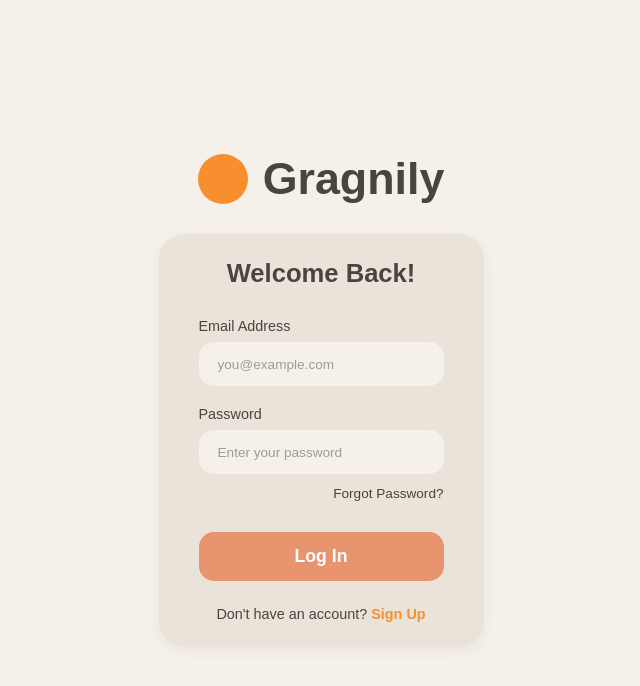
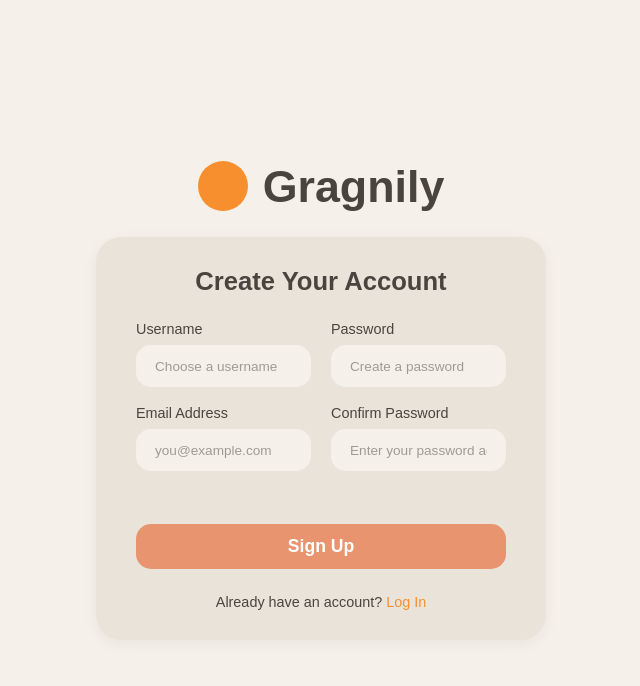
Before and after one commit to NW0RK/react-gragnily-auth, a React (Create React App) app: page / in a window 1280 px wide. Before the commit this address led to /login. Shown: the top 686 px of the page, without its empty margins (319-959 px from the left). Built offline with nearby package versions, Linux system fonts and the light colour scheme.

Commit message:
Final Commit of the day hopefully

```diff
--- a/src/App.js
+++ b/src/App.js
@@ -1,23 +1,16 @@
 import React from "react";
-import {
-  BrowserRouter as Router,
-  Routes,
-  Route,
-  Navigate,
-} from "react-router-dom";
+import { HashRouter as Router, Routes, Route } from "react-router-dom";
 import SignUp from "./pages/SignUp";
 import LogIn from "./pages/LogIn";
+import ForgotPassword from "./pages/ForgotPassword";
 import "./style.css"; // Import the global CSS
-
 function App() {
   return (
     <Router>
       <Routes>
-        {/* Default route redirects to login */}
-        <Route path="/" element={<Navigate replace to="/login" />} />
+        <Route path="/" element={<SignUp />} />
         <Route path="/login" element={<LogIn />} />
-        <Route path="/signup" element={<SignUp />} />
-        {/* Add other routes here if needed */}
+        <Route path="forgot-password" element={<ForgotPassword />} />
       </Routes>
     </Router>
   );
--- /dev/null
+++ b/src/pages/ForgotPassword.jsx
@@ -0,0 +1,51 @@
+import React from "react";
+import { Link } from "react-router-dom"; // Import Link for navigation
+import AuthLayout from "../components/AuthLayout"; // Import the shared layout
+
+const ForgotPassword = () => {
+  const handleSubmit = (event) => {
+    event.preventDefault();
+    // Handle forgot password logic here (e.g., API call to send reset email)
+    console.log("Forgot password form submitted");
+    // You might want to show a success message to the user here
+  };
+
+  return (
+    <AuthLayout>
+      {" "}
+      {/* Use the shared layout */}
+      <h2>Reset Your Password</h2>
+      {/* Add some instructional text */}
+      <p className="instruction-text">
+        Enter the email address associated with your account, and we'll send you
+        a link to reset your password.
+      </p>
+      <form onSubmit={handleSubmit}>
+        <div className="form-group">
+          <label htmlFor="email">Email Address</label>
+          <input
+            type="email"
+            id="email"
+            name="email"
+            required
+            placeholder="you@example.com"
+          />
+        </div>
+
+        <button type="submit" className="btn-auth">
+          {" "}
+          {/* Use consistent button class */}
+          Send Reset Link
+        </button>
+      </form>
+      <p className="toggle-link">
+        {" "}
+        {/* Use consistent link class */}
+        Remembered your password? <Link to="/login">Log In</Link>{" "}
+        {/* Link back to login */}
+      </p>
+    </AuthLayout>
+  );
+};
+
+export default ForgotPassword;
--- a/src/pages/LogIn.jsx
+++ b/src/pages/LogIn.jsx
@@ -1,18 +1,15 @@
 import React from "react";
-import { Link } from "react-router-dom"; // Import Link
-import AuthLayout from "../components/AuthLayout"; // Import the layout
+import { Link } from "react-router-dom";
+import AuthLayout from "../components/AuthLayout";
 
 const LogIn = () => {
   const handleSubmit = (event) => {
     event.preventDefault();
-    // Handle login logic here (e.g., API call)
     console.log("Log In form submitted");
   };
 
   return (
     <AuthLayout>
-      {" "}
-      {/* Wrap content in the layout */}
       <h2>Welcome Back!</h2>
       <form onSubmit={handleSubmit}>
         <div className="form-group">
@@ -38,22 +35,15 @@ const LogIn = () => {
         </div>
 
         <div className="forgot-password-link">
-          {/* Use a standard anchor tag if it links outside the React app,
-              or Link if it goes to another route like /forgot-password */}
-          <a href="#">Forgot Password?</a>
+          <Link to="/forgot-password">Forgot Password?</Link>
         </div>
 
         <button type="submit" className="btn-auth">
-          {" "}
-          {/* Use consistent button class */}
           Log In
         </button>
       </form>
       <p className="toggle-link">
-        {" "}
-        {/* Use consistent link class */}
-        Don't have an account? <Link to="/signup">Sign Up</Link>{" "}
-        {/* Link to signup */}
+        Don't have an account? <Link to="/">Sign Up</Link>
       </p>
     </AuthLayout>
   );
--- a/src/style.css
+++ b/src/style.css
@@ -1,18 +1,24 @@
 /* src/style.css */
 
-/* --- Variables based on the image's aesthetic --- */
+/* --- Variables --- */
 :root {
-    --bg-color: #F5F1EA;         /* Very light beige page background */
-    --container-bg: #EAE3D9;   /* Slightly darker beige for containers/inputs */
-    --primary-accent: #F78F2E;   /* Bright orange (like the logo bg) */
-    --secondary-accent: #E8946E; /* Muted orange/coral button (like 'ნახვა') */
-    --text-color: #4A443F;       /* Dark grey/brown text */
-    --placeholder-color: #a09a94; /* Lighter text for placeholders */
+    --bg-color: #F5F1EA;
+    --container-bg: #EAE3D9;
+    --primary-accent: #F78F2E;
+    --secondary-accent: #E8946E;
+    --text-color: #4A443F;
+    --placeholder-color: #a09a94;
     --white: #FFFFFF;
-    --border-radius-large: 25px; /* Generous rounding for containers */
-    --border-radius-medium: 15px;/* Rounding for inputs/buttons */
-    --font-family: 'Poppins', sans-serif; /* Rounded sans-serif */
+    --border-radius-large: 25px;
+    --border-radius-medium: 15px;
+    --font-family: 'Poppins', sans-serif;
 }
+
+/* --- Imports --- */
+/* Placed near top for clarity */
+@import url('https://cdnjs.cloudflare.com/ajax/libs/font-awesome/6.0.0/css/all.min.css');
+@import url('https://fonts.googleapis.com/css2?family=Poppins:wght@400;500;600;700&display=swap');
+
 
 /* --- Basic Reset & Body Styling --- */
 * {
@@ -29,23 +35,32 @@ body {
     justify-content: center;
     align-items: center;
     min-height: 100vh;
-    padding: 20px;
+    padding: 20px; /* Padding around the content on the page */
 }
 
-/* Common outer wrapper for auth pages */
+/* --- Page Structure --- */
 .auth-page {
     display: flex;
     flex-direction: column;
     align-items: center;
     width: 100%;
-    max-width: 450px; /* Limit width */
+    max-width: 450px; /* Max width for the signup/login form area */
+}
+
+.auth-form-container {
+    background-color: var(--container-bg);
+    padding: 30px 40px; /* Adjusted default vertical padding */
+    border-radius: var(--border-radius-large);
+    width: 100%;
+    box-shadow: 0 4px 15px rgba(0, 0, 0, 0.05);
+    text-align: center;
 }
 
 /* --- Logo Area --- */
 .logo-container {
     display: flex;
     align-items: center;
-    margin-bottom: 30px;
+    margin-bottom: 25px; /* Adjusted default margin */
 }
 
 .logo-icon {
@@ -59,12 +74,12 @@ body {
     align-items: center;
     font-size: 1.5rem;
     margin-right: 15px;
-}
-/* If using Font Awesome class directly */
-.logo-icon .fa-book-open {
-    line-height: 1; /* Adjust if icon alignment is off */
+    flex-shrink: 0; /* Prevent icon shrinking */
 }
 
+.logo-icon .fa-book-open {
+    line-height: 1; /* Helps vertical alignment */
+}
 
 .site-name {
     font-size: 2.8rem;
@@ -72,26 +87,25 @@ body {
     color: var(--text-color);
 }
 
-/* --- Shared Auth Container Styling --- */
-.auth-form-container {
-    background-color: var(--container-bg);
-    padding: 25px 40px;
-    border-radius: var(--border-radius-large);
-    width: 100%;
-    box-shadow: 0 4px 15px rgba(0, 0, 0, 0.05);
-    text-align: center;
-}
-
+/* --- Headings & Text --- */
 .auth-form-container h2 {
     font-size: 1.6rem;
     font-weight: 600;
-    margin-bottom: 30px;
+    margin-bottom: 25px; /* Adjusted default margin */
     color: var(--text-color);
 }
 
-/* --- Form Elements Styling --- */
+.instruction-text {
+  font-size: 0.9rem;
+  color: var(--text-color);
+  margin-bottom: 25px;
+  line-height: 1.4;
+  text-align: center;
+}
+
+/* --- Form Elements --- */
 .form-group {
-    margin-bottom: 20px;
+    margin-bottom: 18px; /* Adjusted default margin */
     text-align: left;
 }
 
@@ -103,23 +117,28 @@ body {
     color: var(--text-color);
 }
 
+/* Base input styles */
 .form-group input[type="text"],
 .form-group input[type="email"],
 .form-group input[type="password"] {
     width: 100%;
-    padding: 12px 18px;
+    padding: 11px 18px; /* Adjusted default padding */
     border: 1px solid transparent;
     background-color: var(--bg-color);
     border-radius: var(--border-radius-medium);
-    font-size: 1rem;
+    font-size: 1rem; /* Size for user-typed text */
     font-family: var(--font-family);
     color: var(--text-color);
     transition: border-color 0.3s ease, box-shadow 0.3s ease;
 }
 
-.form-group input::placeholder {
-    color: var(--placeholder-color);
-    font-weight: 400;
+/* Consolidated placeholder styles */
+.form-group input[type="text"]::placeholder,
+.form-group input[type="email"]::placeholder,
+.form-group input[type="password"]::placeholder {
+  color: var(--placeholder-color);
+  font-weight: 400;
+  font-size: 0.85rem; /* Smaller font size for placeholder text */
 }
 
 .form-group input:focus {
@@ -128,11 +147,11 @@ body {
     box-shadow: 0 0 0 3px rgba(232, 148, 110, 0.2);
 }
 
-/* --- Forgot Password Link --- */
+/* --- Links --- */
 .forgot-password-link {
     text-align: right;
-    margin-bottom: 20px;
-    margin-top: -10px;
+    margin-bottom: 18px; /* Align with form-group margin */
+    margin-top: -8px; /* Slightly reduced negative margin */
 }
 
 .forgot-password-link a {
@@ -142,188 +161,107 @@ body {
     font-weight: 500;
 }
 
-.forgot-password-link a:hover {
-    color: var(--primary-accent);
-    text-decoration: underline;
+.toggle-link { /* Bottom links to swap forms */
+    margin-top: 25px;
+    font-size: 0.9rem;
+    color: var(--text-color);
 }
 
-/* --- Button Styling --- */
-.btn-auth { /* Renamed for clarity */
+.toggle-link a,
+.forgot-password-link a:hover { /* Apply hover effect here too */
+    color: var(--primary-accent);
+    text-decoration: none; /* Remove underline by default */
+}
+
+.toggle-link a:hover,
+.forgot-password-link a:hover {
+    text-decoration: underline; /* Add underline on hover */
+}
+
+/* --- Button --- */
+.btn-auth {
     background-color: var(--secondary-accent);
     color: var(--white);
     border: none;
-    padding: 14px 25px;
+    padding: 12px 25px; /* Adjusted default padding */
     border-radius: var(--border-radius-medium);
     font-size: 1.1rem;
     font-weight: 600;
     font-family: var(--font-family);
     cursor: pointer;
     width: 100%;
-    margin-top: 10px;
+    margin-top: 15px; /* Consistent top margin */
     transition: background-color 0.3s ease, transform 0.1s ease;
 }
 
 .btn-auth:hover {
-    background-color: #d9825a;
+    background-color: #d9825a; /* Slightly darker accent on hover */
 }
 
 .btn-auth:active {
-    transform: scale(0.98);
+    transform: scale(0.98); /* Click feedback */
 }
 
-/* --- Bottom Links (Toggle) --- */
-.toggle-link { /* Shared class for bottom links */
-    margin-top: 25px;
-    font-size: 0.9rem;
-    color: var(--text-color);
+/* --- Two-Column Layout for Signup --- */
+.form-columns {
+  display: grid;
+  grid-template-columns: 1fr 1fr; /* Two equal columns */
+  gap: 20px; /* Space between columns */
+  margin-bottom: 20px; /* Space below columns, before button */
+  width: 100%;
 }
 
-.toggle-link a {
-    color: var(--primary-accent);
-    text-decoration: none;
-    font-weight: 600;
+.form-column {
+  /* Container for form groups within a column */
+  display: flex;
+  flex-direction: column;
+  /* Use form-group margin for spacing within column */
 }
 
-.toggle-link a:hover {
-    text-decoration: underline;
+/* --- Responsive Adjustments --- */
+
+/* Stack columns on medium/small screens */
+@media (max-width: 650px) {
+  .form-columns {
+    grid-template-columns: 1fr; /* Single column */
+    gap: 0; /* No horizontal gap */
+    margin-bottom: 0; /* Let form-group margins handle spacing */
+  }
+
+  /* Ensure spacing between the last item of first column and first item of second */
+   .form-column:first-child .form-group:last-child {
+     margin-bottom: 18px; /* Match standard form-group margin */
+   }
 }
 
-/* Font Awesome basic setup */
-@import url('https://cdnjs.cloudflare.com/ajax/libs/font-awesome/6.0.0/css/all.min.css');
+/* Further adjustments specifically for very short screens */
+@media (max-height: 750px) {
+    .auth-form-container {
+        padding-top: 20px;    /* Reduce padding further */
+        padding-bottom: 20px;
+    }
+    .logo-container { margin-bottom: 15px; }
+    .auth-form-container h2 { font-size: 1.4rem; margin-bottom: 20px; }
+    .instruction-text { margin-bottom: 20px; }
+    .form-group { margin-bottom: 15px; }
 
-/* Google Font import */
-@import url('https://fonts.googleapis.com/css2?family=Poppins:wght@400;500;600;700&display=swap');
-
-<<<<<<< HEAD
-/* Added this  */
-=======
-/* Add this at the end of src/style.css */
->>>>>>> 3a7072d63ea50253458e01bfe8db7553b68df915
-
-@media (max-height: 750px) { /* Adjust 750px threshold as needed */
-
-    .auth-form-container {
-        padding: 20px 35px; /* Even less padding on short screens */
-    }
-
-    .logo-container {
-        margin-bottom: 15px;
-    }
-
-     .auth-form-container h2 {
-        font-size: 1.4rem; /* Smaller heading */
-        margin-bottom: 15px;
-    }
-
-    .form-group {
-        margin-bottom: 12px; /* Tighter form groups */
-    }
-
+    /* Significantly reduce input/button size on short screens */
     .form-group input[type="text"],
     .form-group input[type="email"],
     .form-group input[type="password"] {
-        padding: 9px 15px; /* Shorter inputs */
+        padding: 9px 15px;
         font-size: 0.95rem;
     }
-
-     .btn-auth {
-        padding: 10px 20px;
-        font-size: 1rem;
-        margin-top: 12px;
-    }
-
-    .toggle-link {
-       margin-top: 15px;
-       font-size: 0.85rem;
-    }
-
-     .forgot-password-link {
-        margin-bottom: 12px;
-        font-size: 0.8rem;
-    }
-
-    /* Add any other adjustments needed for small heights */
+    .btn-auth { padding: 10px 20px; font-size: 1rem; margin-top: 12px; }
+    .toggle-link { margin-top: 20px; font-size: 0.85rem; }
+    .forgot-password-link { margin-bottom: 15px; font-size: 0.8rem; }
 }
 
-/* You might also want one for very narrow screens */
+/* Further padding reduction for very narrow screens */
 @media (max-width: 400px) {
      .auth-form-container {
-        padding: 20px 25px; /* Less horizontal padding too */
-    }
-     /* Add specific width adjustments if needed */
+        padding-left: 25px;
+        padding-right: 25px;
+     }
+     .site-name { font-size: 2.4rem; } /* Slightly smaller logo text */
 }
-
-/* Container for the form columns */
-.form-columns {
-  display: grid;
-  grid-template-columns: 1fr 1fr; /* Create two equal-width columns */
-  gap: 20px; /* Adjust the space between the columns */
-  margin-bottom: 20px; /* Add space between the columns and the button below */
-  width: 100%; /* Ensure it takes available width */
-}
-
-/* Styles for each column (might not need specific styles,
-   but the class is useful for structure) */
-.form-column {
-  display: flex;
-  flex-direction: column;
-  gap: 15px; /* Adjust vertical space between items WITHIN a column if needed */
-              /* Note: .form-group already has margin-bottom, so this might
-                 be redundant or you might adjust .form-group margin instead */
-}
-
-
-/* Ensure form groups within columns don't have excessive bottom margin
-   if the column gap provides enough space */
-.form-column .form-group {
-   /* margin-bottom: 15px; */ /* Check if this default is still good, or adjust/remove */
-}
-
-
-/* --- Responsive Adjustments --- */
-/* On smaller screens, stack the columns vertically */
-@media (max-width: 650px) { /* Adjust this breakpoint as needed */
-  .form-columns {
-    grid-template-columns: 1fr; /* Back to a single column */
-    gap: 0; /* No horizontal gap needed */
-    margin-bottom: 0; /* Reset margin as form groups will have their own */
-  }
-
-  /* Re-introduce consistent spacing between groups when stacked */
-   .form-column:first-child .form-group:last-child {
-     /* This targets the 'Email' group when stacked */
-     /* Make sure it has bottom margin before the 'Password' group */
-     margin-bottom: 15px; /* Or match your standard .form-group margin */
-   }
-
-   .form-column {
-     gap: 0; /* Reset column gap */
-   }
-}
-
-.form-group input[type="text"],
-.form-group input[type="email"],
-.form-group input[type="password"] {
-    width: 100%;
-    padding: 12px 18px; /* Or your adjusted value */
-    border: 1px solid transparent;
-    background-color: var(--bg-color);
-    border-radius: var(--border-radius-medium);
-    font-size: 1rem; /* This is the size of the text the user types */
-    font-family: var(--font-family);
-    color: var(--text-color);
-    transition: border-color 0.3s ease, box-shadow 0.3s ease;
-}
-
-.form-group input::placeholder { /* This might already exist for color */
-    color: var(--placeholder-color);
-    font-weight: 400;
-}
-
-.form-group input[type="text"]::placeholder,
-.form-group input[type="email"]::placeholder,
-.form-group input[type="password"]::placeholder {
-  color: var(--placeholder-color); /* Keep the color setting */
-  font-weight: 400; /* Keep the font-weight if desired */
-  font-size: 0.85rem; /* Adjust this value! Make it smaller than the input's font-size */
-  /* You might need !important if other styles override, but try without first */}
```
